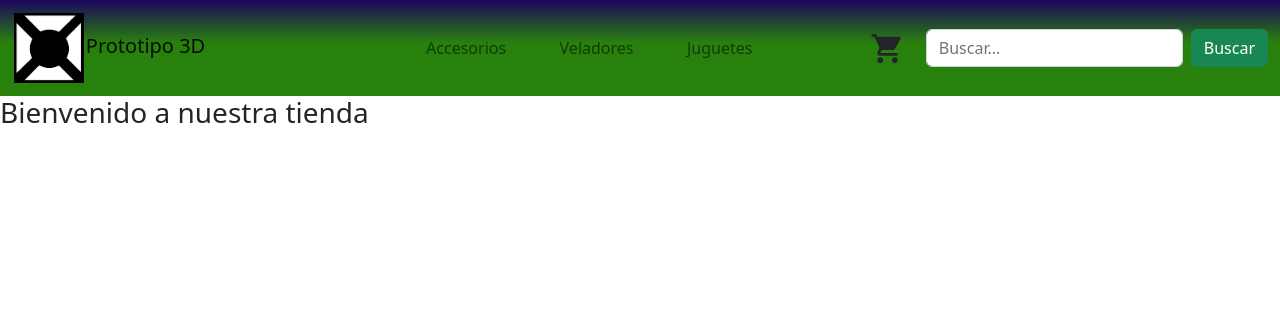
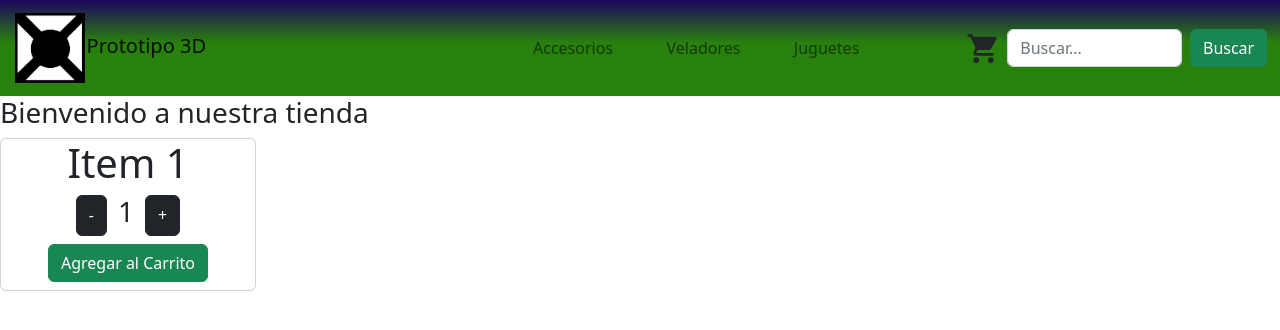
Before and after one commit to joaquingutierrez/prototipo-3d, a React (Create React App) app: page / in a window 1280 px wide. Shown: the top 330 px of the page. Built offline with nearby package versions, Linux system fonts and the light colour scheme.

Commit message:
Agragado componente ItemCount

```diff
--- a/package.json
+++ b/package.json
@@ -10,7 +10,7 @@
     "@testing-library/jest-dom": "^5.16.5",
     "@testing-library/react": "^13.3.0",
     "@testing-library/user-event": "^13.5.0",
-    "bootstrap": "^5.2.0",
+    "bootstrap": "^5.2.1",
     "materialize-css": "^1.0.0-rc.2",
     "react": "^18.2.0",
     "react-bootstrap": "^2.5.0",
--- a/src/App.js
+++ b/src/App.js
@@ -2,12 +2,18 @@ import logo from './logo.svg';
 import './App.css';
 import NavBar from './components/NavBar'
 import ItemListContainer from './components/ItemListContainer'
+import ItemCount from './components/ItemCount';
+
+const onAdd= () => {
+  console.log("Agregado al carrito");
+}
 
 function App() {
   return (
     <>
       <NavBar />
       <ItemListContainer greeting="Bienvenido a nuestra tienda"/>
+      <ItemCount stock={8} initial={1} onAdd={onAdd}/>
     </>
   );
 }
--- /dev/null
+++ b/src/components/ItemCount.css
@@ -0,0 +1,7 @@
+.card {
+    width: 20%
+}
+
+.width-numer {
+    width: 15%;
+}
--- /dev/null
+++ b/src/components/ItemCount.jsx
@@ -0,0 +1,42 @@
+import React from "react";
+import { useState } from "react";
+import 'bootstrap/dist/css/bootstrap.min.css'
+import Button from 'react-bootstrap/Button';
+import './ItemCount.css'
+
+const ItemCount = ({ stock, initial, onAdd }) => {
+
+    const [contador, setContador] = useState(initial)
+
+    const add = () => {
+        if (contador < stock) {
+            setContador(contador + 1)
+        }
+    }
+
+    const substract = () => {
+        if (contador > initial) {
+            setContador(contador - 1)
+        }
+    }
+
+    return (
+        <>
+            <div className="card">
+                <div className="text-center">
+                    <h1>Item 1</h1>
+                </div>
+                <div className="d-flex justify-content-center mb-2">
+                    <Button variant="dark" onClick={substract} className="">-</Button>
+                    <h3 className="width-numer text-center">{contador}</h3>
+                    <Button variant="dark" onClick={add} className="">+</Button>
+                </div>
+                <div className="text-center mb-2">
+                    <Button variant="success" onClick={onAdd}>Agregar al Carrito</Button>
+                </div>
+            </div>
+        </>
+    )
+}
+
+export default ItemCount
--- a/src/components/NavBar.css
+++ b/src/components/NavBar.css
@@ -4,15 +4,28 @@
 }
 
 .bg-color {
-    background: rgb(41,129,13);
-    background: linear-gradient(0deg, rgba(41,129,13,1) 55%, rgba(28,6,94,1) 100%);
+    background: rgb(41, 129, 13);
+    background: linear-gradient(0deg, rgba(41, 129, 13, 1) 55%, rgba(28, 6, 94, 1) 100%);
+}
+
+.titulo-nav {
+    display: flex;
+    justify-content: start;
+    margin-left: 1%;
 }
 
 .nav-item {
+    transition: 0.5s;
     margin: auto 7%;
-    transition: 0.5s;
 }
+
 .nav-item:hover {
     box-shadow: 2px 2px 5px #999;
-    transform: scale(1.1,1.1);
+    transform: scale(1.1, 1.1);
 }
+
+.cart-search-nav {
+    display: flex;
+    justify-content: end;
+    margin-right: 1%;
+}
--- a/src/components/NavBar.jsx
+++ b/src/components/NavBar.jsx
@@ -1,43 +1,47 @@
 import React from "react";
 import 'bootstrap/dist/css/bootstrap.min.css'
-import 'bootstrap'
 import logo from '../assets/logo.png'
 import './NavBar.css'
 import CartWidget from './CartWidget'
+import Container from 'react-bootstrap/Container';
+import Nav from 'react-bootstrap/Nav';
+import Navbar from 'react-bootstrap/Navbar';
+import Row from 'react-bootstrap/Row';
+import Col from 'react-bootstrap/Col';
 
 
 const NavBar = () => {
     return (
         <>
-            <nav className="navbar navbar-expand-lg bg-color">
-                <div className="container-fluid">
-                    <a className="navbar-brand" href="#">
-                        <img src={logo} alt="Logo de Prototipo 3D" className="logo d-inline-block" />
+            <Row>
+                <Navbar className="bg-color" expand="lg">
+                    <Container fluid>
+                        <Col className="titulo-nav">
+                            <Navbar.Brand href="#home">
+                                <img className="logo" src={logo} alt="Logo de Prototipo 3D" />
                                 Prototipo 3D
-                    </a>
-                    <button className="navbar-toggler" type="button" data-bs-toggle="collapse" data-bs-target="#navbarSupportedContent" aria-controls="navbarSupportedContent" aria-expanded="false" aria-label="Toggle navigation">
-                        <span className="navbar-toggler-icon"></span>
-                    </button>
-                    <div className="collapse navbar-collapse" id="navbarSupportedContent">
-                        <ul className="navbar-nav me-auto mb-2 mb-lg-0 text-center mx-auto">
-                            <li className="nav-item">
-                                <a className="nav-link" href="#">Accesorios</a>
-                            </li>
-                            <li className="nav-item">
-                                <a className="nav-link" href="#">Veladores</a>
-                            </li>
-                            <li className="nav-item">
-                                <a className="nav-link" href="#">Juguetes</a>
-                            </li>
-                        </ul>
+                            </Navbar.Brand>
+                        </Col>
+                        <Col xs={6}>
+                            <Navbar.Toggle aria-controls="basic-navbar-nav" />
+                                <Navbar.Collapse id="basic-navbar-nav">
+                                    <Nav className="mx-auto">
+                                        <Nav.Link href="#Accesorios" className="nav-item">Accesorios</Nav.Link>
+                                        <Nav.Link href="#Veladores" className="nav-item">Veladores</Nav.Link>
+                                        <Nav.Link href="#Juguetes" className="nav-item">Juguetes</Nav.Link>
+                                    </Nav>
+                                </Navbar.Collapse>
+                        </Col>
+                        <Col className="cart-search-nav">
                             <CartWidget />
                             <form className="d-flex" role="search">
                                 <input className="form-control me-2" type="search" placeholder="Buscar..." aria-label="Search" />
                                 <button className="btn btn-success" type="submit">Buscar</button>
                             </form>
-                    </div>
-                </div>
-            </nav>
+                        </Col>
+                    </Container>
+                </Navbar>
+            </Row>
         </>
     )
 }
```
Also changed, not shown: 1 other file (tests, documents, lock files or other folders). Lines whose indentation alone changed are shown as unchanged.
